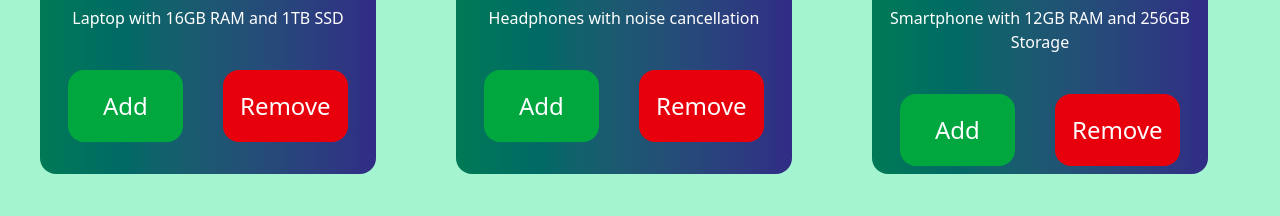
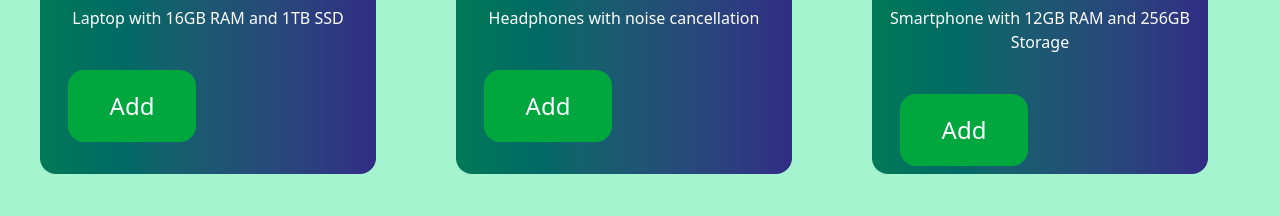
Before and after one commit to Gauravkumawat09/React, a React (Vite) app: page / in a window 1280 px wide. Shown: the part 378-594 px from the top of the page. Built offline with nearby package versions, Linux system fonts and the light colour scheme.

Commit message:
seecond  commit

```diff
--- a/src/components/CardComponent.jsx
+++ b/src/components/CardComponent.jsx
@@ -17,9 +17,9 @@ const CardComponent = ({ contacts }) => {
             <button className="rounded-2xl w-32 h-18 bg-green-600 text-center text-white text-2xl">
               Add
             </button>
-            <button className="rounded-2xl w-[140px] h-18 bg-red-600 text-center text-white text-2xl">
+            {/* <button className="rounded-2xl w-[140px] h-18 bg-red-600 text-center text-white text-2xl">
               Remove
-            </button>
+            </button> */}
           </div>
         </div>
       ))}
```
